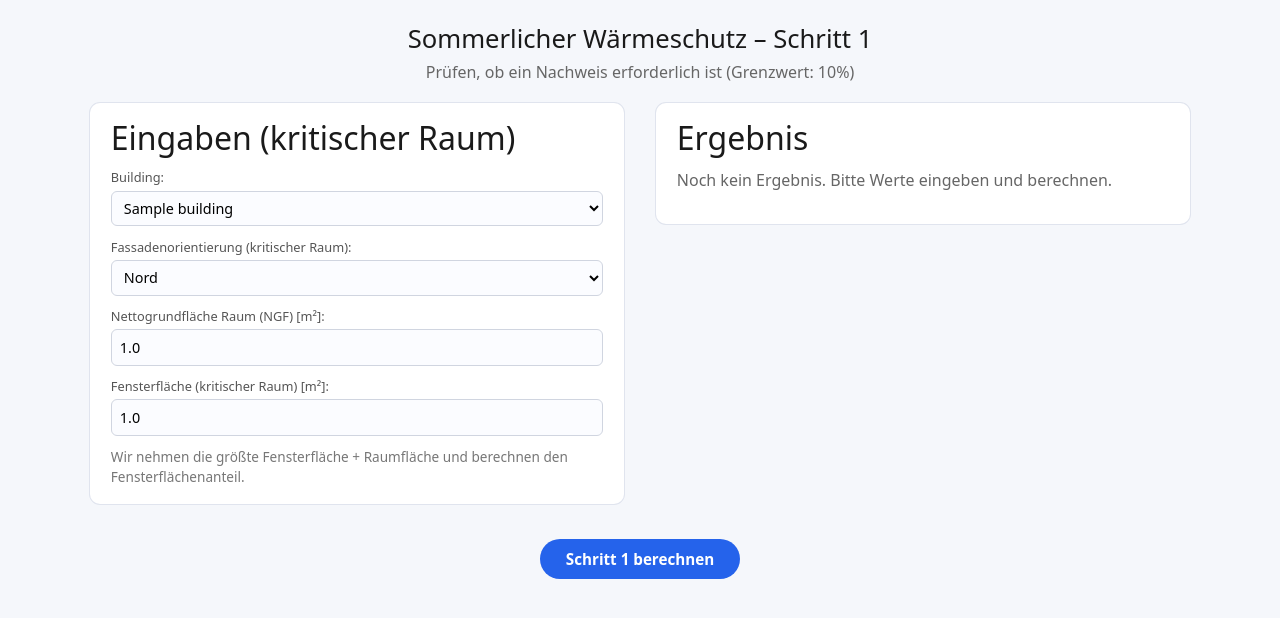
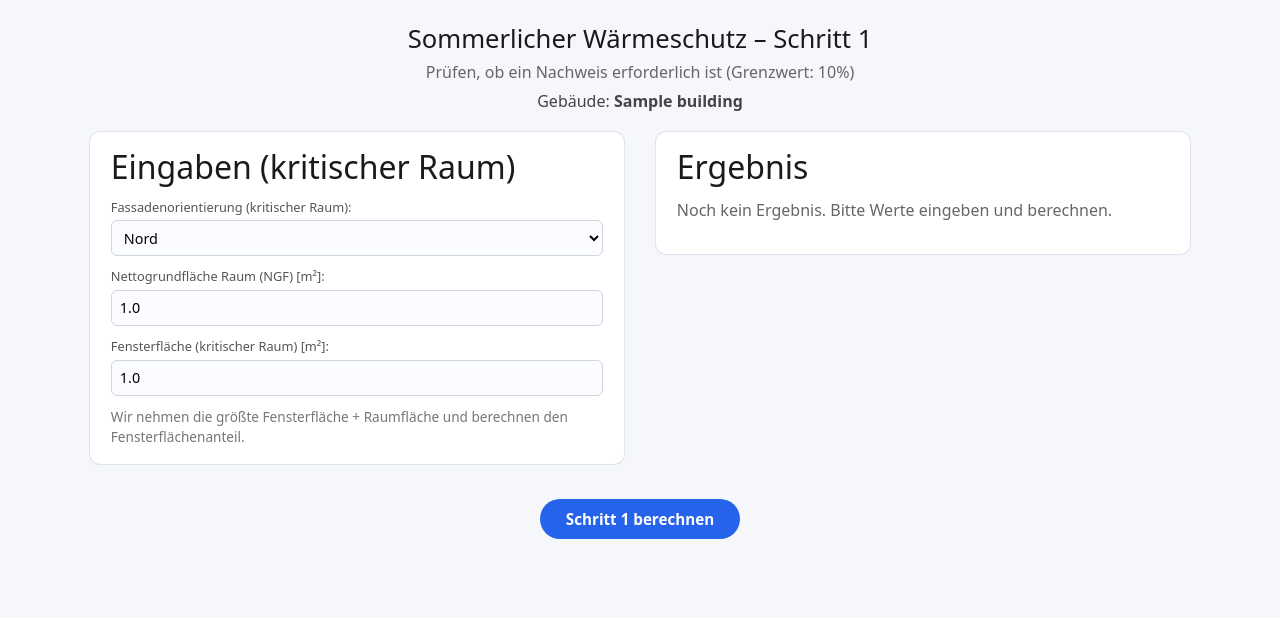
Before and after one commit to DBM-THA/energybalance, a Django app: page /buildings/1/summer/ in a window 1280 px wide. Shown: the part 56-674 px from the top of the page. Run offline with Django 5.2, Linux system fonts and the light colour scheme; tables that the repository leaves empty hold one stand-in row (values such as "Sample post").

Commit message:
Update summer_step1.html

```diff
--- a/energyapp/templates/energyapp/summer_step1.html
+++ b/energyapp/templates/energyapp/summer_step1.html
@@ -23,6 +23,12 @@
   <div class="summer-header">
     <h1 style="margin:0; font-size:1.6rem;">Sommerlicher Wärmeschutz – Schritt 1</h1>
     <p style="margin:.3rem 0 0 0; color:#666;">Prüfen, ob ein Nachweis erforderlich ist (Grenzwert: 10%)</p>
+
+    {% if building %}
+      <p style="margin:.35rem 0 0 0; color:#444;">
+        Gebäude: <b>{{ building.name }}</b>
+      </p>
+    {% endif %}
   </div>
 
   {% if form %}
@@ -34,11 +40,7 @@
         <div class="summer-card">
           <h2 style="margin:0 0 .7rem 0;">Eingaben (kritischer Raum)</h2>
 
-          <div class="summer-field">
-            {{ form.building.label_tag }}
-            {{ form.building }}
-          </div>
-
+          <!-- Building wird über Gebäudeliste gewählt -> nicht als Dropdown anzeigen -->
           <div class="summer-field">
             {{ form.orientation.label_tag }}
             {{ form.orientation }}
@@ -71,7 +73,7 @@
             {% if result.needs_proof %}
               <span class="badge bad">Nachweis erforderlich → Schritt 2</span>
               <p style="margin-top:.8rem;">
-                <a href="{% url 'summer_step2' %}">→ Weiter zu Schritt 2</a>
+                <a href="{% url 'summer_step2' building.pk %}">→ Weiter zu Schritt 2</a>
               </p>
             {% else %}
               <span class="badge ok">Kein Nachweis erforderlich</span>
```
